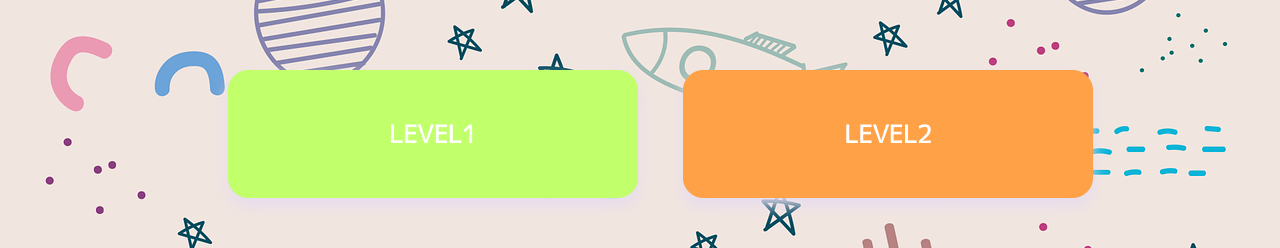
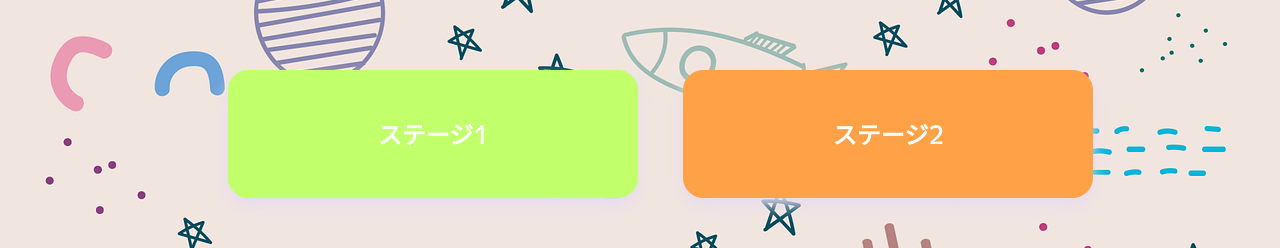
Before and after one commit to JangSeongHyeon/KPOP-Word-Game, a plain HTML site: page index.html in a window 1280 px wide. Both pictures are taken after a click on the button "はじめる". Shown: the part 250-498 px from the top of the page. Drawn offline with Linux system fonts and the light colour scheme; a web font is replaced by a local one.

Commit message:
노업뎃3

```diff
--- a/index.html
+++ b/index.html
@@ -33,8 +33,8 @@
   <div id="select_area">
     <h1 id="select_exp">ステージを選択してください！！</h1>
     <div id="select_buttons">
-      <button id="lv1button" class="sel_button" style="background-color: #C1FF6B;border: 1px solid #C1FF6B;">LEVEL1</button>
-      <button id="lv2button" class="sel_button" style="background-color: #FFA147;border: 1px solid #FFA147;">LEVEL2</button>
+      <button id="lv1button" class="sel_button" style="background-color: #C1FF6B;border: 1px solid #C1FF6B;">ステージ1</button>
+      <button id="lv2button" class="sel_button" style="background-color: #FFA147;border: 1px solid #FFA147;">ステージ2</button>
     </div>
   </div>
 
```
